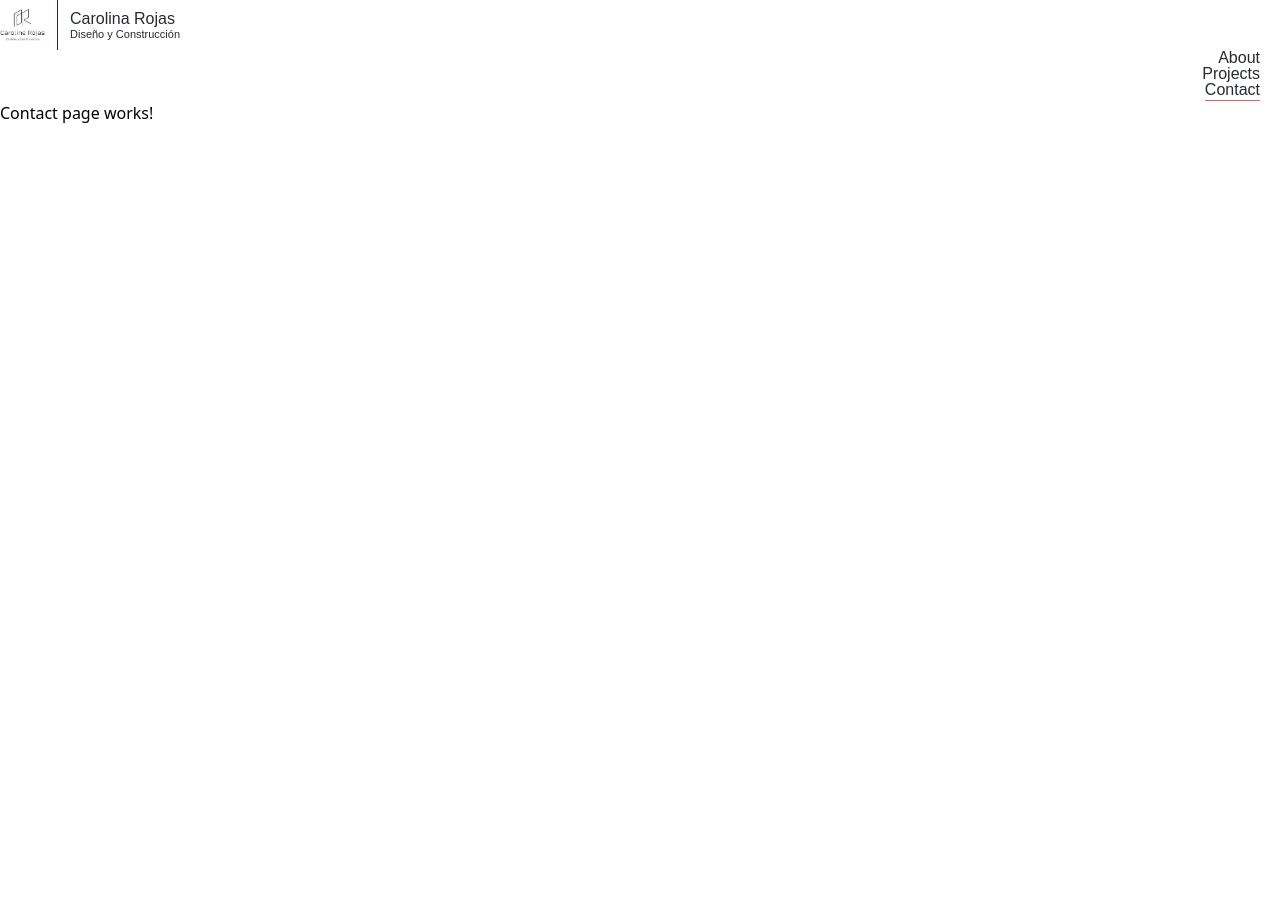
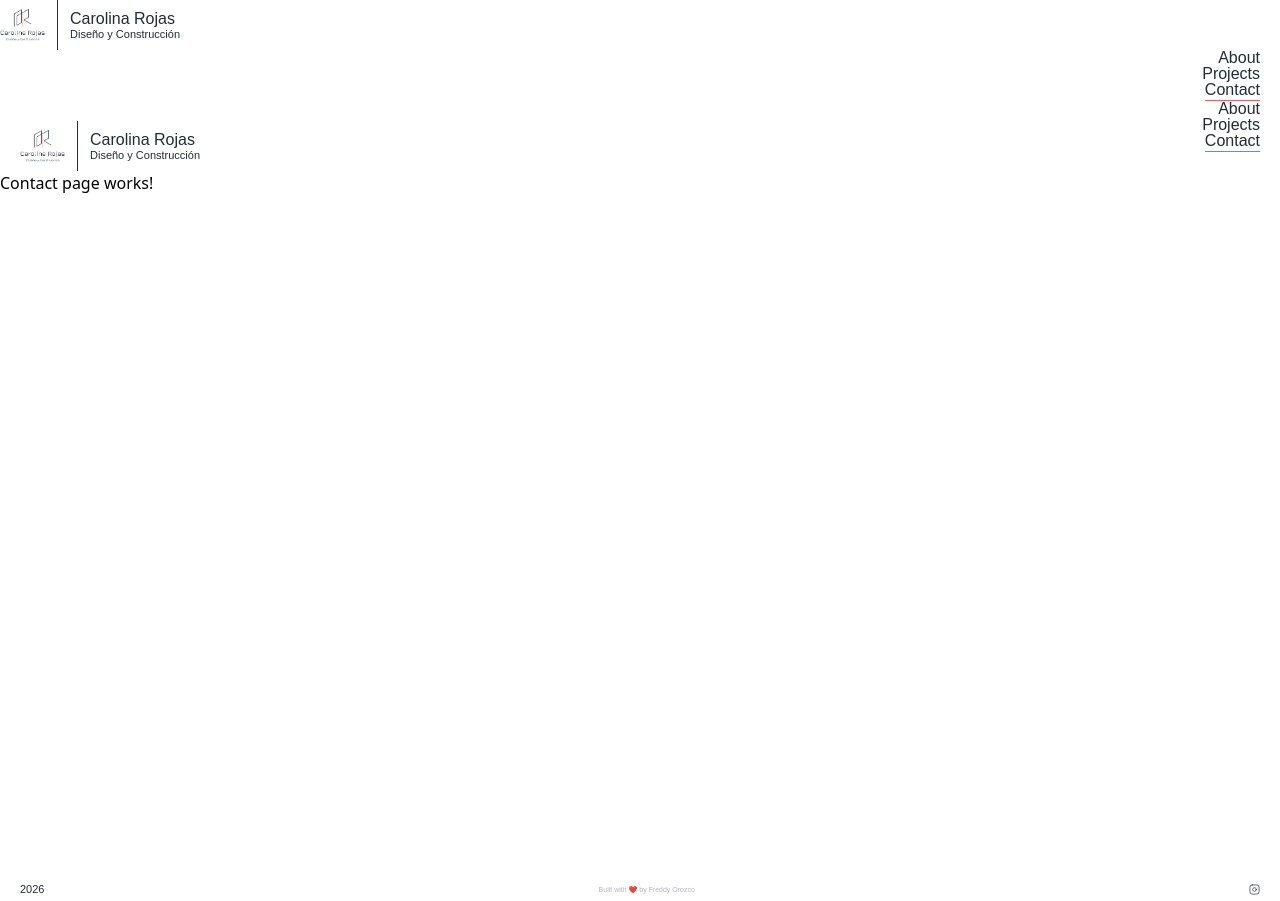
Before and after one commit to mostro-dev/dcaro-fe, a React (Vite) app: page /contact in a window 1280 px wide. Before the commit the page ends 800 px from the top, so only its background shows below. Built offline with nearby package versions, Linux system fonts and the light colour scheme.

Commit message:
feat-page-about: Update Pages to not use old root components

```diff
--- a/src/pages/about/AboutPage.tsx
+++ b/src/pages/about/AboutPage.tsx
@@ -1,5 +1,11 @@
+import { Footer } from '../../components/layout/Footer';
+
 export default function AboutPage() {
   return (
+    <div className="min-h-screen flex flex-col">
+      <div className="flex flex-1">
+        <div className="flex flex-col flex-1">
+          <main className="flex-1">
             <div className="px-5 pt-8 flex flex-col gap-6">
               <h1 className="font-montserrat text-h1 font-medium text-black">About me</h1>
 
@@ -21,5 +27,10 @@ export default function AboutPage() {
                 <span className="text-red">it evolves with the people who inhabit it.</span>
               </p>
             </div>
+          </main>
+        </div>
+      </div>
+      <Footer />
+    </div>
   );
 }
--- a/src/pages/contact/ContactPage.tsx
+++ b/src/pages/contact/ContactPage.tsx
@@ -1,7 +1,28 @@
+import { Link } from 'react-router-dom';
+
+import { Footer } from '../../components/layout/Footer';
+import { LogoTopBar } from '../../components/layout/LogoTopBar';
+import { Navbar } from '../../components/layout/Navbar';
+
 export default function ContactPage() {
   return (
-    <div>
-      <h1>Contact page works!</h1>
+    <div className="min-h-screen flex flex-col">
+      <div className="flex flex-1">
+        <div className="flex flex-col flex-1">
+          <Link to="/" className="px-5 pt-5 inline-block self-start" aria-label="Go to home">
+            <LogoTopBar />
+          </Link>
+          <main className="flex-1">
+            <div>
+              <h1>Contact page works!</h1>
+            </div>
+          </main>
+        </div>
+        <aside>
+          <Navbar activeItem="contact" />
+        </aside>
+      </div>
+      <Footer />
     </div>
   );
 }
--- a/src/pages/landing/LandingPage.tsx
+++ b/src/pages/landing/LandingPage.tsx
@@ -1,24 +1,9 @@
-import { Link } from 'react-router-dom';
-
-import { LogoTopBar } from '../../components/layout/LogoTopBar';
-import { NavbarItem } from '../../components/layout/NavbarItem';
+import { Footer } from '../../components/layout/Footer';
 
 export default function LandingPage() {
   return (
-    <div className="flex-1 flex flex-col items-center justify-center">
-      <LogoTopBar isLanding />
-
-      <nav className="flex w-full justify-between px-[50px] mt-3 max-w-[350px]">
-        <Link to="/about">
-          <NavbarItem innerText="About" isActive={false} />
-        </Link>
-        <Link to="/projects">
-          <NavbarItem innerText="Projects" isActive={false} />
-        </Link>
-        <Link to="/contact">
-          <NavbarItem innerText="Contact" isActive={false} />
-        </Link>
-      </nav>
+    <div className="min-h-screen flex flex-col">
+      <Footer />
     </div>
   );
 }
--- a/src/pages/project-detail/ProjectDetailPage.tsx
+++ b/src/pages/project-detail/ProjectDetailPage.tsx
@@ -1,3 +1,24 @@
+import { Link } from 'react-router-dom';
+
+import { Footer } from '../../components/layout/Footer';
+import { LogoTopBar } from '../../components/layout/LogoTopBar';
+import { Navbar } from '../../components/layout/Navbar';
+
 export default function ProjectDetailPage() {
-  return <div />;
+  return (
+    <div className="min-h-screen flex flex-col">
+      <div className="flex flex-1">
+        <div className="flex flex-col flex-1">
+          <Link to="/" className="px-5 pt-5 inline-block self-start" aria-label="Go to home">
+            <LogoTopBar />
+          </Link>
+          <main className="flex-1" />
+        </div>
+        <aside>
+          <Navbar activeItem="projects" />
+        </aside>
+      </div>
+      <Footer />
+    </div>
+  );
 }
--- a/src/pages/projects/ProjectsPage.tsx
+++ b/src/pages/projects/ProjectsPage.tsx
@@ -1,7 +1,28 @@
+import { Link } from 'react-router-dom';
+
+import { Footer } from '../../components/layout/Footer';
+import { LogoTopBar } from '../../components/layout/LogoTopBar';
+import { Navbar } from '../../components/layout/Navbar';
+
 export default function ProjectsPage() {
   return (
-    <div>
-      <h1>Projects page works!</h1>
+    <div className="min-h-screen flex flex-col">
+      <div className="flex flex-1">
+        <div className="flex flex-col flex-1">
+          <Link to="/" className="px-5 pt-5 inline-block self-start" aria-label="Go to home">
+            <LogoTopBar />
+          </Link>
+          <main className="flex-1">
+            <div>
+              <h1>Projects page works!</h1>
+            </div>
+          </main>
+        </div>
+        <aside>
+          <Navbar activeItem="projects" />
+        </aside>
+      </div>
+      <Footer />
     </div>
   );
 }
```
Lines whose indentation alone changed are shown as unchanged.
